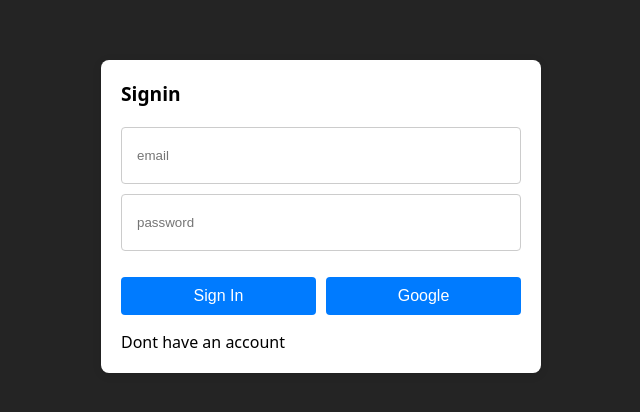
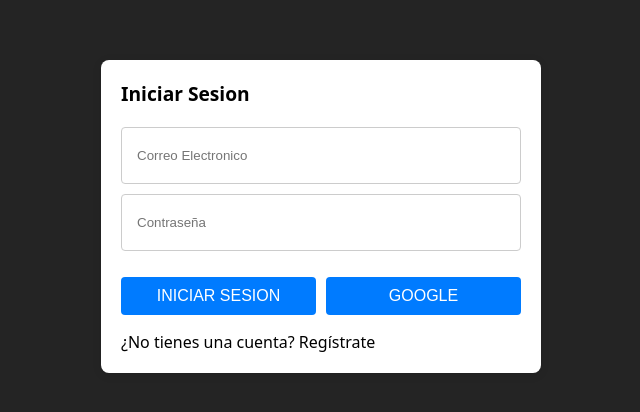
Before and after one commit to robincajas12/patrones_grupal_frontend, a React (Vite) app: page /auth/signin in a window 1280 px wide. Shown: the part 184-596 px from the top of the page, without its empty margins (319-959 px from the left). Built offline with nearby package versions, Linux system fonts and the light colour scheme.

Commit message:
ui language changed

```diff
--- a/src/auth/pages/SigninPage.tsx
+++ b/src/auth/pages/SigninPage.tsx
@@ -4,20 +4,20 @@ import { AuthLayout } from "../layout/AuthLayout"
 
 export const SigninPage = () => {
   return (
-    <AuthLayout title="Signin">
+    <AuthLayout title="Iniciar Sesion">
       <div className="auth-container">
         <form className="auth-form">
-          <input type="email" id="email" name="email" placeholder="email" required />
-          <input type="password" id="password" name="password" placeholder="password" required />
+          <input type="email" id="email" name="email" placeholder="Correo Electronico" required />
+          <input type="password" id="password" name="password" placeholder="Contraseña" required />
 
           <div className="auth-buttons">
-            <button type="submit">Sign In</button>
-            <button type="button" className="auth-button auth-button--google">Google</button>
+            <button type="submit">INICIAR SESION</button>
+            <button type="button">GOOGLE</button>
           </div>
         </form>
 
         <div className="auth-footer">
-          <Link className="auth-footer-link" to="/auth/signup">Dont have an account</Link>
+          <Link className="auth-footer-link" to="/auth/signup">¿No tienes una cuenta? Regístrate</Link>
         </div>
       </div>
     </AuthLayout>
--- a/src/auth/pages/SignupPage.tsx
+++ b/src/auth/pages/SignupPage.tsx
@@ -12,7 +12,7 @@ export const SignupPage = () => {
           <input type="password" id="password" name="password" placeholder="Contraseña" required />
 
           <div className="auth-buttons">
-            <button type="submit">Crear Cuenta</button>
+            <button type="submit">REGISTRAR</button>
           </div>
         </form>
 
```
